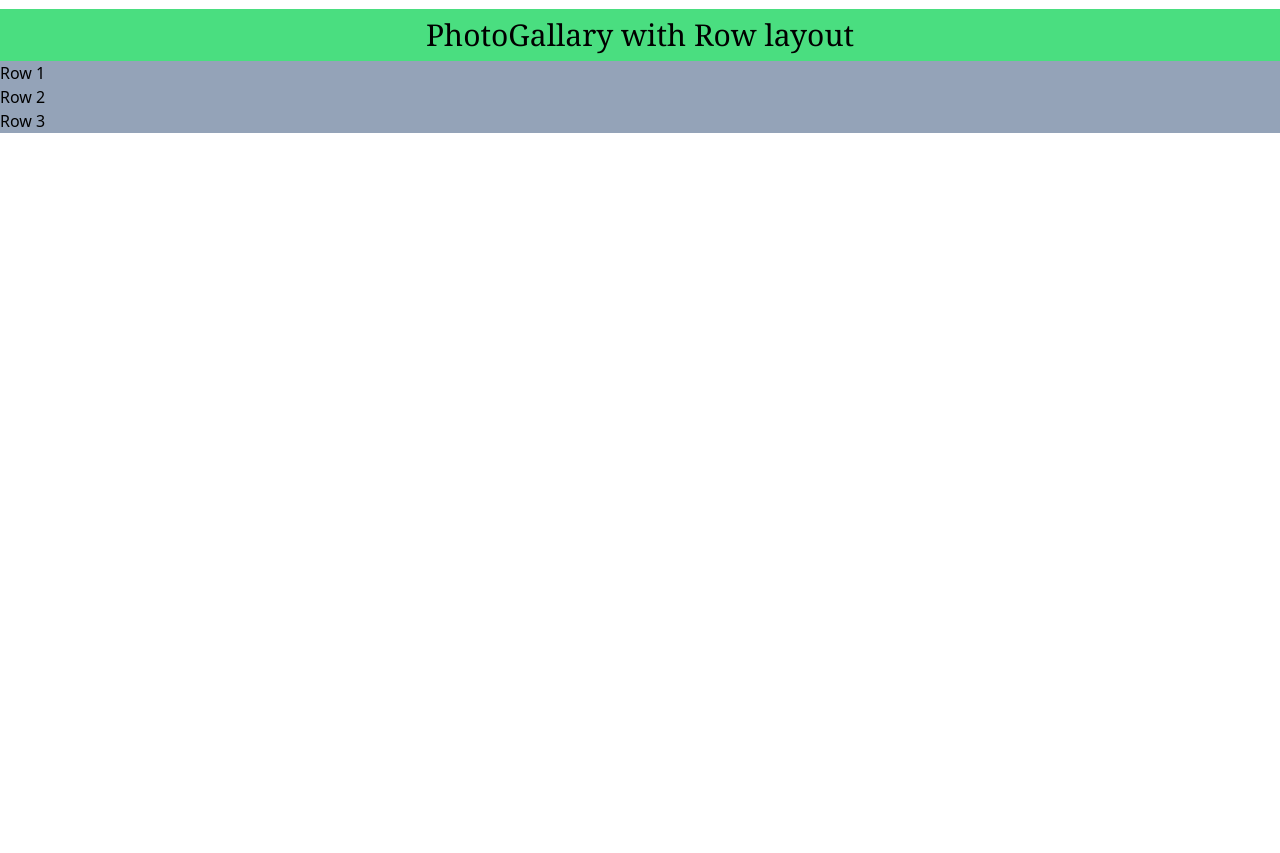
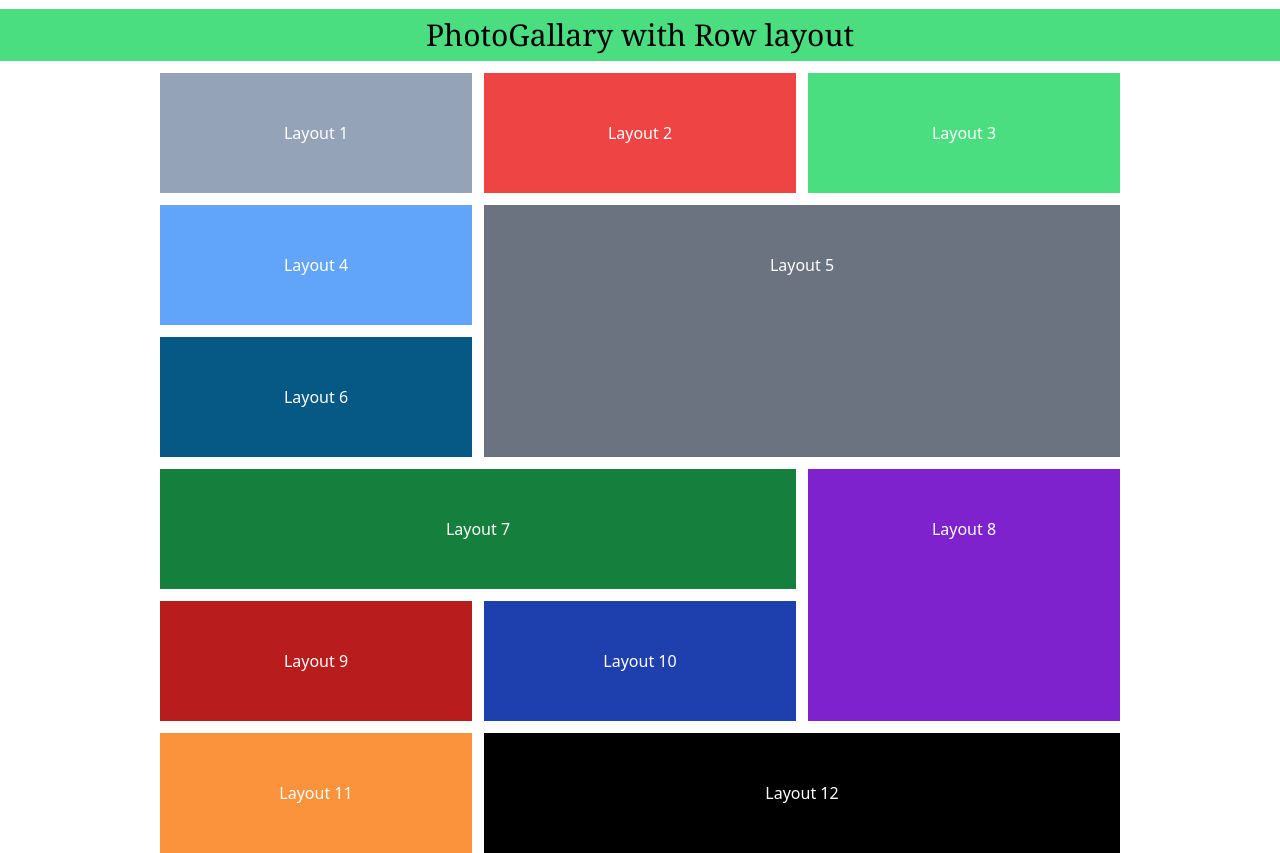
Before and after one commit to mehedianikgit/LayoutWithTailwind, a website: page index.html in a window 1280 px wide. Shown: the part 793-1646 px from the top of the page. Before the commit the page ends 926 px from the top, so only its background shows below. Drawn offline with nearby package versions, Linux system fonts and the light colour scheme.

Commit message:
SecondLayoutDone

```diff
--- a/index.html
+++ b/index.html
@@ -52,15 +52,42 @@
         PhotoGallary with Row layout
     </div>
     <section>
-        <div>
-            <div class="col-span-3 bg-slate-400">
-                <P>Row 1</P>
+        <div class="grid grid-cols-3 gap-3 w-9/12 mx-auto mt-3  text-white">
+            <div class="p-12 text-center bg-slate-400">
+                <P>Layout 1</P>
             </div>
-            <div class="col-span-3 bg-slate-400">
-                <P>Row 2</P>
+            <div class="p-12 text-center bg-red-500">
+                <P>Layout 2</P>
             </div>
-            <div class="col-span-3 bg-slate-400">
-                <P>Row 3</P>
+            <div class="p-12 text-center bg-green-400">
+                <P>Layout 3</P>
+            </div>
+            <div class="p-12 text-center bg-blue-400">
+                <P>Layout 4</P>
+            </div>
+            <div class="p-12 col-span-2 row-span-2 text-center bg-gray-500">
+                <P>Layout 5</P>
+            </div>
+            <div class="p-12 text-center bg-sky-800">
+                <P>Layout 6</P>
+            </div>
+            <div class="p-12 col-span-2 text-center bg-green-700">
+                <P>Layout 7</P>
+            </div>
+            <div class="p-12 row-span-2 text-center bg-purple-700">
+                <P>Layout 8</P>
+            </div>
+            <div class="p-12 text-center bg-red-700">
+                <P>Layout 9</P>
+            </div>
+            <div class="p-12 text-center bg-blue-800">
+                <P>Layout 10</P>
+            </div>
+            <div class="p-12 text-center bg-orange-400">
+                <P>Layout 11</P>
+            </div>
+            <div class="p-12 col-span-2 text-center bg-black">
+                <P>Layout 12</P>
             </div>
         </div>
     </section>
```
